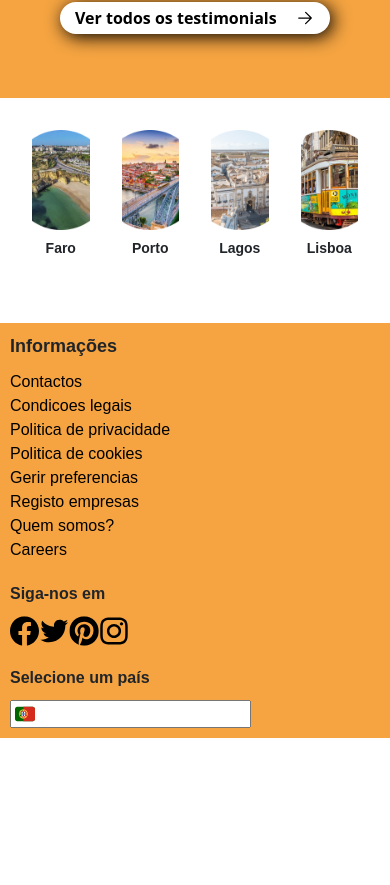
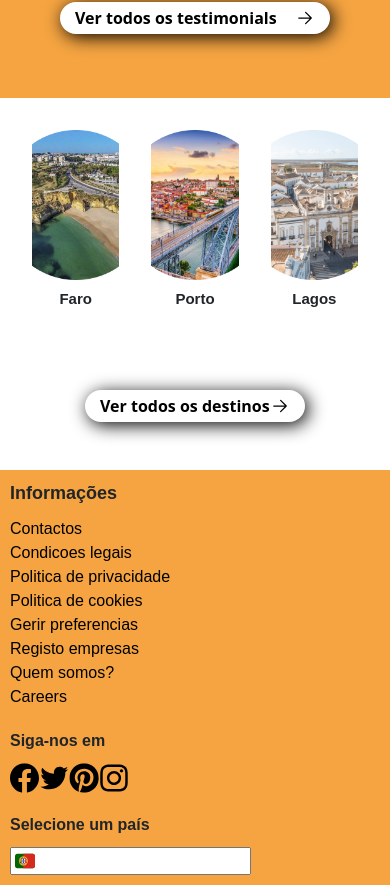
Before and after one commit to earthquake-algarve/react-service, a React (Create React App) app: page / in a window 390 px wide. Shown: the part 1252-2137 px from the top of the page. Before the commit the page ends 1990 px from the top, so only its background shows below. Built offline with nearby package versions, Linux system fonts and the light colour scheme; no server answers.

Commit message:
feat: locations' media queries

```diff
--- a/src/components/locations/Locations.js
+++ b/src/components/locations/Locations.js
@@ -1,4 +1,5 @@
 import './locations.css'
+import { ArrowRight } from '../../Icons'
 
 export default function Locations(){
     return(
@@ -21,6 +22,11 @@ export default function Locations(){
                     <span><b>Lisboa</b></span>
                 </div>
             </div>
+
+            <button className='redirect-all-locations'>
+                <a href='/allDestinations'><b>Ver todos os destinos</b></a>
+                <ArrowRight />
+            </button>
         </>
     )
 }
--- a/src/components/locations/locations.css
+++ b/src/components/locations/locations.css
@@ -21,8 +21,29 @@
     font-size: 18px;
 }
 
+.redirect-all-locations{
+    background: #ffffff;
+    border-radius: 30px;
+    width: 220px;
+    border: none;
+    padding: 4px 15px;
+    display: flex;
+    align-items: center;
+    justify-content: space-between;
+    box-shadow: 3px 3px 18px #000000;
+    margin: 3rem auto;
+    color: black;
 
-@media screen and (max-width: 800px) {
+}
+
+.redirect-all-locations a,
+.redirect-all-locations a:hover{
+    text-decoration: none;
+    color: black;
+}
+
+
+@media screen and (max-width: 768px) {
     .location img{
         height: 150px;
     }
@@ -31,30 +52,16 @@
         font-size: 15px;
     }
 }
-@media screen and (max-width: 600px) {
-    .location img{
-        height: 120px;
+
+@media screen and (max-width: 440px) {
+    .location:nth-child(4){
+        display: none;
     }
 
-    .location span{
-        font-size: 15px;
+}
+
+@media screen and (max-width: 376px) {
+    .location:nth-child(3),.location:nth-child(4){
+        display: none;
     }
 }
-@media screen and (max-width: 425px) {
-    .location img{
-        height: 100px;
-    }
-
-    .location span{
-        font-size: 14px;
-    }
-}
-@media screen and (max-width: 350px) {
-    .location img{
-        height: 80px;
-    }
-
-    .location span{
-        font-size: 13px;
-    }
-}
```
